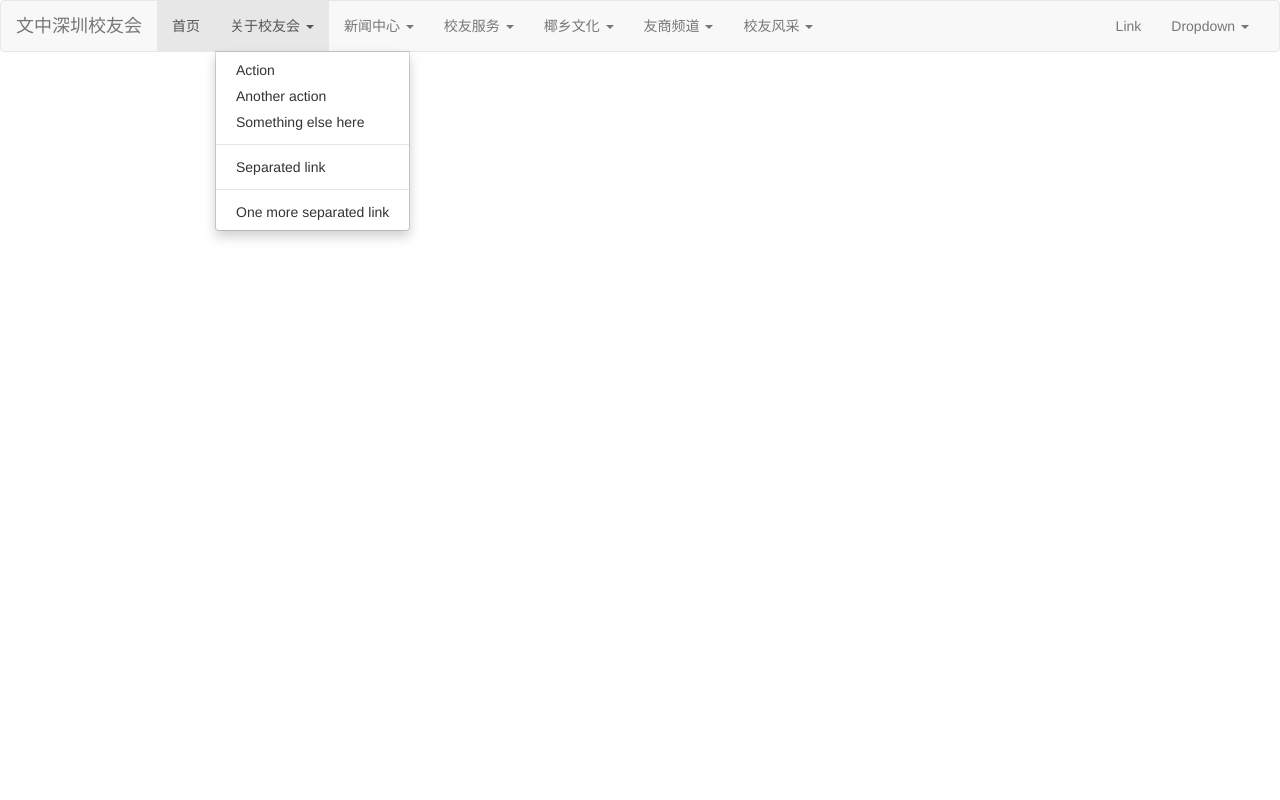
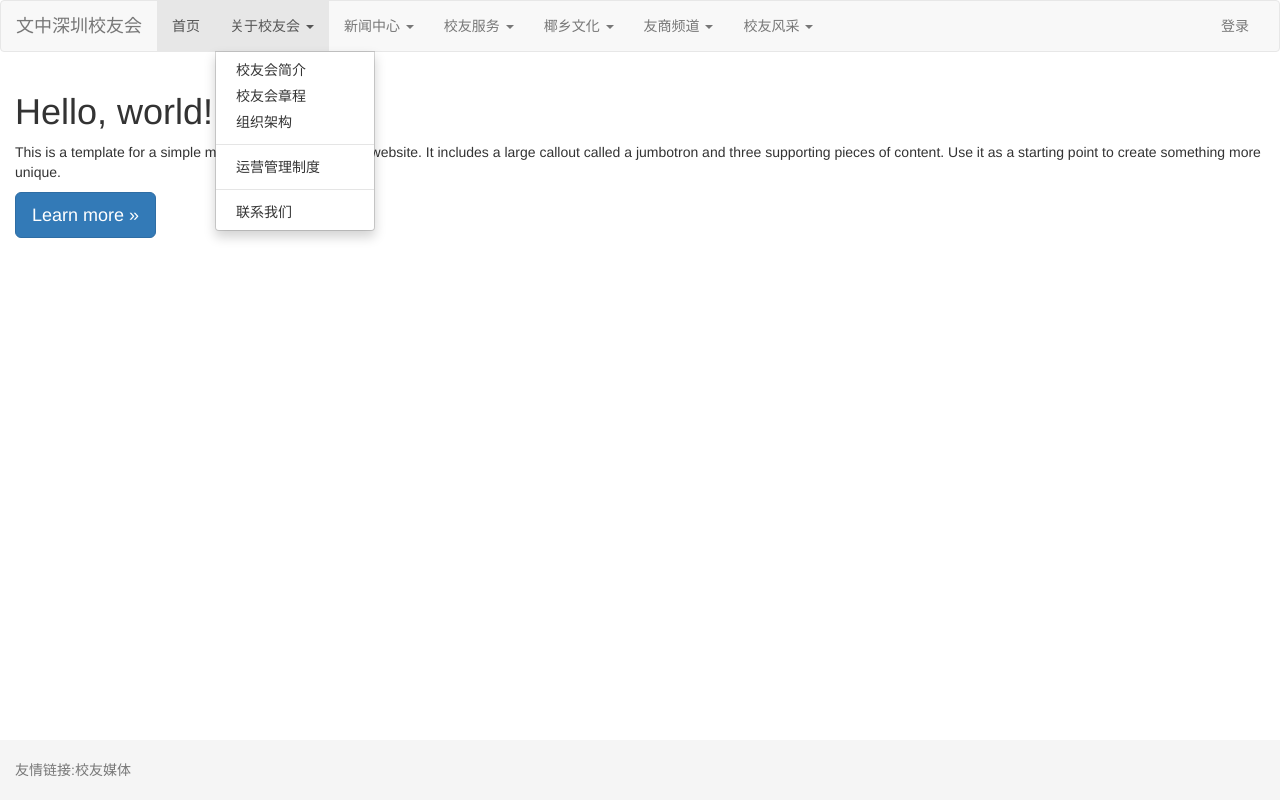
Before and after one commit to theseawolves/townsmen, a website: page index.html in a window 1280 px wide. Both pictures are taken after a click on the button "关于校友会". Drawn offline with nearby package versions, Linux system fonts and the light colour scheme.

Commit message:
add more details

```diff
--- a/index.html
+++ b/index.html
@@ -25,87 +25,74 @@
         <a class="navbar-brand" href="#">文中深圳校友会</a>
       </div>
 
-      <!-- Collect the nav links, forms, and other content for toggling -->
       <div class="collapse navbar-collapse" id="bs-example-navbar-collapse-1">
         <ul class="nav navbar-nav">
           <li class="active"><a href="#">首页 <span class="sr-only">(current)</span></a></li>
           <li class="dropdown">
             <a href="#" class="dropdown-toggle" data-toggle="dropdown" role="button" aria-haspopup="true" aria-expanded="false">关于校友会 <span class="caret"></span></a>
             <ul class="dropdown-menu">
-              <li><a href="#">Action</a></li>
-              <li><a href="#">Another action</a></li>
-              <li><a href="#">Something else here</a></li>
+              <li><a href="#">校友会简介</a></li>
+              <li><a href="#">校友会章程</a></li>
+              <li><a href="#">组织架构</a></li>
               <li role="separator" class="divider"></li>
-              <li><a href="#">Separated link</a></li>
+              <li><a href="#">运营管理制度</a></li>
               <li role="separator" class="divider"></li>
-              <li><a href="#">One more separated link</a></li>
+              <li><a href="#">联系我们</a></li>
             </ul>
           </li>
           <li class="dropdown">
             <a href="#" class="dropdown-toggle" data-toggle="dropdown" role="button" aria-haspopup="true" aria-expanded="false">新闻中心 <span class="caret"></span></a>
             <ul class="dropdown-menu">
-              <li><a href="#">Action</a></li>
-              <li><a href="#">Another action</a></li>
-              <li><a href="#">Something else here</a></li>
+              <li><a href="#">校友会新闻</a></li>
+              <li><a href="#">校友(企业)新闻</a></li>
+              <li><a href="#">母校新闻</a></li>
               <li role="separator" class="divider"></li>
-              <li><a href="#">Separated link</a></li>
-              <li role="separator" class="divider"></li>
-              <li><a href="#">One more separated link</a></li>
+              <li><a href="#">通知公告</a></li>
             </ul>
           </li>
           <li class="dropdown">
             <a href="#" class="dropdown-toggle" data-toggle="dropdown" role="button" aria-haspopup="true" aria-expanded="false">校友服务 <span class="caret"></span></a>
             <ul class="dropdown-menu">
-              <li><a href="#">Action</a></li>
-              <li><a href="#">Another action</a></li>
-              <li><a href="#">Something else here</a></li>
+              <li><a href="#">招聘信息</a></li>
+              <li><a href="#">培训信息</a></li>
+              <li><a href="#">求职推荐</a></li>
               <li role="separator" class="divider"></li>
-              <li><a href="#">Separated link</a></li>
+              <li><a href="#">求职推荐</a></li>
               <li role="separator" class="divider"></li>
-              <li><a href="#">One more separated link</a></li>
+              <li><a href="#">项目推介</a></li>
+              <li><a href="#">校友注册</a></li>
+              <li><a href="#">活动报名</a></li>
+
             </ul>
           </li>
           <li class="dropdown">
             <a href="#" class="dropdown-toggle" data-toggle="dropdown" role="button" aria-haspopup="true" aria-expanded="false">椰乡文化 <span class="caret"></span></a>
             <ul class="dropdown-menu">
-              <li><a href="#">Action</a></li>
-              <li><a href="#">Another action</a></li>
-              <li><a href="#">Something else here</a></li>
-              <li role="separator" class="divider"></li>
-              <li><a href="#">Separated link</a></li>
-              <li role="separator" class="divider"></li>
-              <li><a href="#">One more separated link</a></li>
+              <li><a href="#">椰乡史集</a></li>
+              <li><a href="#">椰乡名人</a></li>
             </ul>
           </li>
           <li class="dropdown">
             <a href="#" class="dropdown-toggle" data-toggle="dropdown" role="button" aria-haspopup="true" aria-expanded="false">友商频道 <span class="caret"></span></a>
             <ul class="dropdown-menu">
-              <li><a href="#">Action</a></li>
-              <li><a href="#">Another action</a></li>
-              <li><a href="#">Something else here</a></li>
-              <li role="separator" class="divider"></li>
-              <li><a href="#">Separated link</a></li>
-              <li role="separator" class="divider"></li>
-              <li><a href="#">One more separated link</a></li>
+              <li><a href="#">友商推荐</a></li>
+              <li><a href="#">采购下单</a></li>
             </ul>
           </li>
           <li class="dropdown">
             <a href="#" class="dropdown-toggle" data-toggle="dropdown" role="button" aria-haspopup="true" aria-expanded="false">校友风采 <span class="caret"></span></a>
             <ul class="dropdown-menu">
-              <li><a href="#">Action</a></li>
-              <li><a href="#">Another action</a></li>
-              <li><a href="#">Something else here</a></li>
-              <li role="separator" class="divider"></li>
-              <li><a href="#">Separated link</a></li>
-              <li role="separator" class="divider"></li>
-              <li><a href="#">One more separated link</a></li>
+              <li><a href="#">知名校友</a></li>
+              <li><a href="#">校友故事(可投
+稿)</a></li>
+
             </ul>
           </li>
         </ul>
 
         <ul class="nav navbar-nav navbar-right">
-          <li><a href="#">Link</a></li>
-          <li class="dropdown">
+          <li><a href="#">登录</a></li>
+          <!-- <li class="dropdown">
             <a href="#" class="dropdown-toggle" data-toggle="dropdown" role="button" aria-haspopup="true" aria-expanded="false">Dropdown <span class="caret"></span></a>
             <ul class="dropdown-menu">
               <li><a href="#">Action</a></li>
@@ -114,13 +101,54 @@
               <li role="separator" class="divider"></li>
               <li><a href="#">Separated link</a></li>
             </ul>
-          </li>
+          </li> -->
         </ul>
       </div><!-- /.navbar-collapse -->
     </div><!-- /.container-fluid -->
   </nav>
 
+  <div class="container">
+    <h1>Hello, world!</h1>
+    <p>This is a template for a simple marketing or informational website. It includes a large callout called a jumbotron and three supporting pieces of content. Use it as a starting point to create something more unique.</p>
+    <p><a class="btn btn-primary btn-lg" href="#" role="button">Learn more »</a></p>
+  </div>
+
+  <footer class="footer">
+    <div class="container">
+      <p class="text-muted">友情链接:校友媒体</p>
+    </div>
+  </footer>
+
     <script src="https://cdn.bootcss.com/jquery/1.11.1/jquery.min.js"></script>
     <script src="https://cdn.bootcss.com/bootstrap/3.3.0/js/bootstrap.min.js"></script>
+
+    <style media="screen">
+    html {
+    position: relative;
+    min-height: 100%;
+    }
+    body {
+    /* Margin bottom by footer height */
+    margin-bottom: 60px;
+    }
+    .footer {
+    position: absolute;
+    bottom: 0;
+    width: 100%;
+    /* Set the fixed height of the footer here */
+    height: 60px;
+    background-color: #f5f5f5;
+    }
+
+
+    .container {
+    width: auto;
+    /*max-width: 680px;*/
+    padding: 0 15px;
+    }
+    .container .text-muted {
+    margin: 20px 0;
+    }
+    </style>
   </body>
 </html>
```
